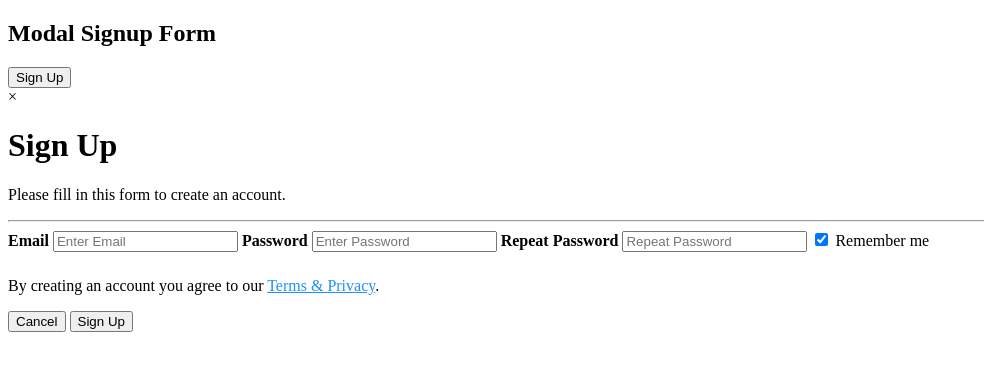
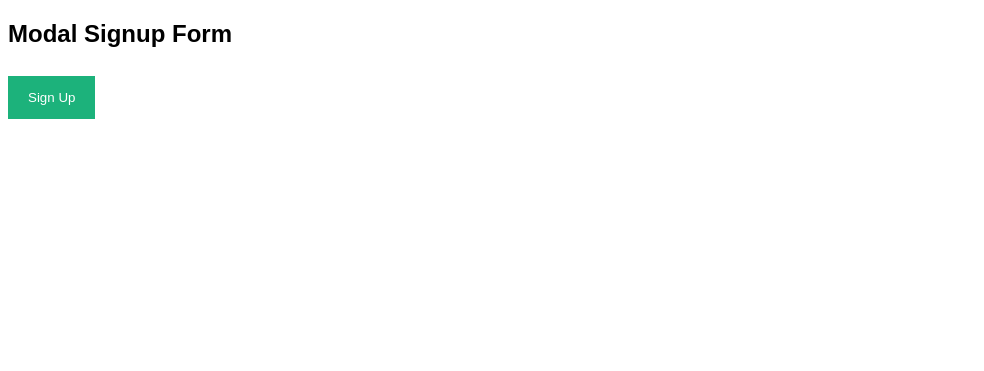
Before and after one commit to UVMHacks2025/team10-webstuff, a Flask app: page /user in a window 1280 px wide. Shown: the top 371 px of the page, without its empty margins (0-984 px from the left). Run offline with Flask 2, Linux system fonts and the light colour scheme.

Commit message:
fixed style.css

```diff
--- a/templates/user.html
+++ b/templates/user.html
@@ -3,7 +3,121 @@
 <head>
     <meta charset="UTF-8">
     <title>Title</title>
+    <meta charset="utf-8">
+    <meta name="description" content="Welcome to Website">
+    <link rel ="stylesheet" href="style/style.css" type="text/css">
 </head>
+<style>
+body {font-family: Arial, Helvetica, sans-serif;}
+* {box-sizing: border-box;}
+
+/* Full-width input fields */
+input[type=text], input[type=password] {
+  width: 100%;
+  padding: 15px;
+  margin: 5px 0 22px 0;
+  display: inline-block;
+  border: none;
+  background: #f1f1f1;
+}
+
+/* Add a background color when the inputs get focus */
+input[type=text]:focus, input[type=password]:focus {
+  background-color: #ddd;
+  outline: none;
+}
+
+/* Set a style for all buttons */
+button {
+  background-color: #04AA6D;
+  color: white;
+  padding: 14px 20px;
+  margin: 8px 0;
+  border: none;
+  cursor: pointer;
+  width: 100%;
+  opacity: 0.9;
+}
+
+button:hover {
+  opacity:1;
+}
+
+/* Extra styles for the cancel button */
+.cancelbtn {
+  padding: 14px 20px;
+  background-color: #f44336;
+}
+
+/* Float cancel and signup buttons and add an equal width */
+.cancelbtn, .signupbtn {
+  float: left;
+  width: 50%;
+}
+
+/* Add padding to container elements */
+.container {
+  padding: 16px;
+}
+
+/* The Modal (background) */
+.modal {
+  display: none; /* Hidden by default */
+  position: fixed; /* Stay in place */
+  z-index: 1; /* Sit on top */
+  left: 0;
+  top: 0;
+  width: 100%; /* Full width */
+  height: 100%; /* Full height */
+  overflow: auto; /* Enable scroll if needed */
+  background-color: #474e5d;
+  padding-top: 50px;
+}
+
+/* Modal Content/Box */
+.modal-content {
+  background-color: #fefefe;
+  margin: 5% auto 15% auto; /* 5% from the top, 15% from the bottom and centered */
+  border: 1px solid #888;
+  width: 80%; /* Could be more or less, depending on screen size */
+}
+
+/* Style the horizontal ruler */
+hr {
+  border: 1px solid #f1f1f1;
+  margin-bottom: 25px;
+}
+
+/* The Close Button (x) */
+.close {
+  position: absolute;
+  right: 35px;
+  top: 15px;
+  font-size: 40px;
+  font-weight: bold;
+  color: #f1f1f1;
+}
+
+.close:hover,
+.close:focus {
+  color: #f44336;
+  cursor: pointer;
+}
+
+/* Clear floats */
+.clearfix::after {
+  content: "";
+  clear: both;
+  display: table;
+}
+
+/* Change styles for cancel button and signup button on extra small screens */
+@media screen and (max-width: 300px) {
+  .cancelbtn, .signupbtn {
+     width: 100%;
+  }
+}
+</style>
 <body>
     <h2>Modal Signup Form</h2>
 
@@ -11,7 +125,7 @@
 
 <div id="id01" class="modal">
   <span onclick="document.getElementById('id01').style.display='none'" class="close" title="Close Modal">&times;</span>
-  <form class="modal-content" action="/action_page.php">
+  <form class="modal-content" action="#" method="POST">
     <div class="container">
       <h1>Sign Up</h1>
       <p>Please fill in this form to create an account.</p>
```
Also changed, not shown: templates/style/style.css (renamed from style/style.css).
